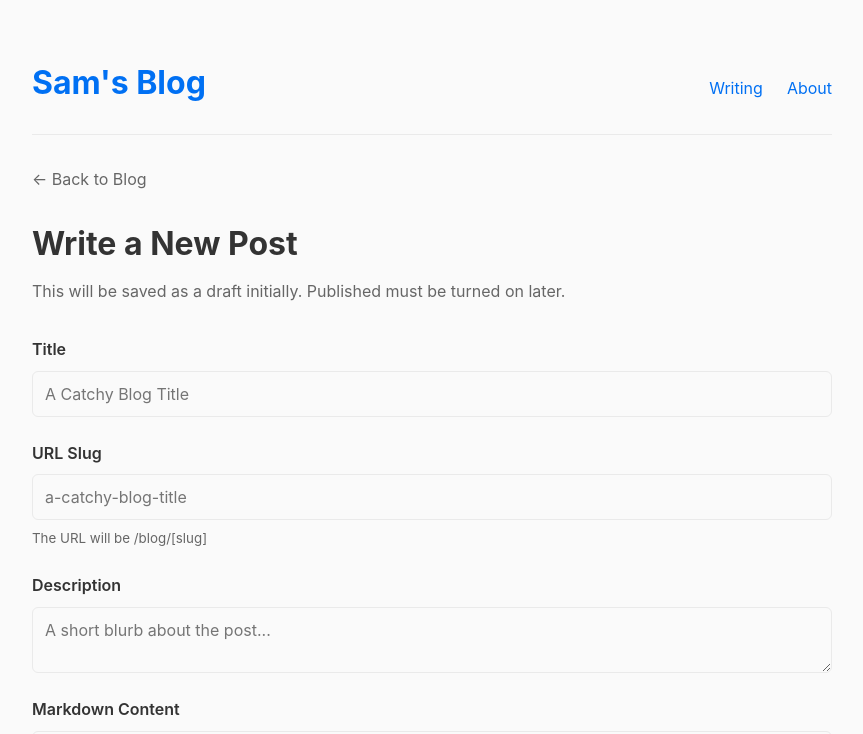
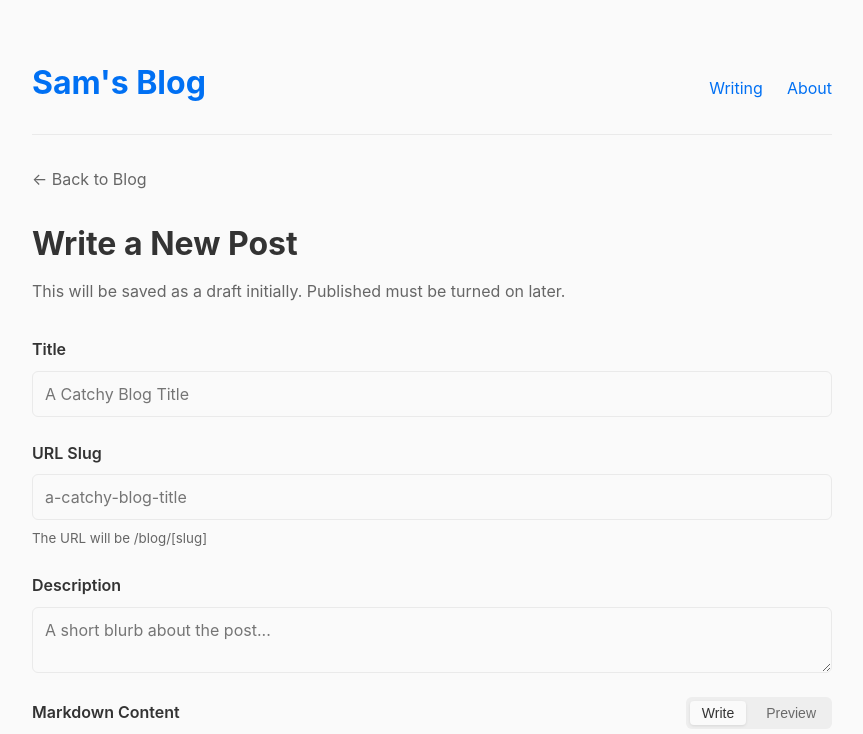
Before and after one commit to pattch-openclaw/blog, a SvelteKit app: page /admin/write in a window 1280 px wide. Shown: the top 734 px of the page, without its empty margins (208-1071 px from the left). Built offline with nearby package versions, Linux system fonts and the light colour scheme.

Commit message:
admin: add live markdown preview to write page

```diff
--- a/package.json
+++ b/package.json
@@ -19,6 +19,7 @@
 		"@sveltejs/adapter-node": "^5.5.4",
 		"@sveltejs/kit": "^2.50.2",
 		"@sveltejs/vite-plugin-svelte": "^6.2.4",
+		"@types/node": "^25.8.0",
 		"husky": "^9.1.7",
 		"mdsvex": "^0.12.7",
 		"svelte": "^5.51.0",
@@ -26,5 +27,8 @@
 		"typescript": "^5.9.3",
 		"vite": "^7.3.1",
 		"vitest": "^4.1.0"
+	},
+	"dependencies": {
+		"marked": "^18.0.3"
 	}
 }
--- a/src/routes/admin/write/+page.svelte
+++ b/src/routes/admin/write/+page.svelte
@@ -1,10 +1,15 @@
 <script lang="ts">
 	import { enhance } from '$app/forms';
+	import { marked } from 'marked';
 
 	let { form } = $props();
 
 	let title = $state('');
 	let slug = $derived(title.toLowerCase().replace(/[^a-z0-9]+/g, '-').replace(/(^-|-$)/g, ''));
+
+	let content = $state('');
+	let isPreview = $state(false);
+	let parsedContent = $derived(marked.parse(content));
 
 	let pending = $state(false);
 	let isSuccess = $state(false);
@@ -69,8 +74,23 @@
 			</div>
 
 			<div class="form-group">
-				<label for="content">Markdown Content</label>
-				<textarea id="content" name="content" rows="15" placeholder="# Hello World\n\nWrite your markdown here..." required></textarea>
+				<div class="editor-header">
+					<label for="content">Markdown Content</label>
+					<div class="editor-tabs">
+						<button type="button" class="tab {isPreview ? '' : 'active'}" onclick={() => isPreview = false}>Write</button>
+						<button type="button" class="tab {isPreview ? 'active' : ''}" onclick={() => isPreview = true}>Preview</button>
+					</div>
+				</div>
+
+				{#if isPreview}
+					<div class="preview-box">
+						<!-- Use @html safely here since it's an admin context, but ideally sanitize -->
+						{@html parsedContent}
+					</div>
+					<input type="hidden" name="content" value={content} />
+				{:else}
+					<textarea id="content" name="content" rows="15" bind:value={content} placeholder="# Hello World\n\nWrite your markdown here..." required></textarea>
+				{/if}
 			</div>
 
 			<div class="form-actions">
@@ -143,6 +163,87 @@
 		gap: 0.5rem;
 	}
 
+	.editor-header {
+		display: flex;
+		justify-content: space-between;
+		align-items: center;
+	}
+
+	.editor-tabs {
+		display: flex;
+		gap: 0.5rem;
+		background: rgba(128, 128, 128, 0.1);
+		padding: 0.25rem;
+		border-radius: 6px;
+	}
+
+	.editor-tabs .tab {
+		background: transparent;
+		border: none;
+		padding: 0.25rem 0.75rem;
+		border-radius: 4px;
+		font-size: 0.875rem;
+		cursor: pointer;
+		color: var(--text-color);
+		opacity: 0.7;
+	}
+
+	.editor-tabs .tab.active {
+		background: var(--bg-color);
+		opacity: 1;
+		box-shadow: 0 1px 3px rgba(0,0,0,0.1);
+		font-weight: 500;
+	}
+
+	.preview-box {
+		padding: 1rem;
+		border: 1px solid var(--border-color);
+		border-radius: 6px;
+		min-height: 200px;
+		background: rgba(128, 128, 128, 0.05);
+	}
+
+	/* Simple markdown preview styles */
+	.preview-box :global(h1), .preview-box :global(h2), .preview-box :global(h3) {
+		margin-top: 1.5rem;
+		margin-bottom: 0.5rem;
+	}
+	.preview-box :global(h1:first-child), .preview-box :global(h2:first-child), .preview-box :global(h3:first-child) {
+		margin-top: 0;
+	}
+	.preview-box :global(p) {
+		margin-bottom: 1rem;
+		line-height: 1.6;
+	}
+	.preview-box :global(ul), .preview-box :global(ol) {
+		margin-left: 1.5rem;
+		margin-bottom: 1rem;
+	}
+	.preview-box :global(pre) {
+		background: #1e1e1e;
+		color: #fff;
+		padding: 1rem;
+		border-radius: 6px;
+		overflow-x: auto;
+		margin-bottom: 1rem;
+	}
+	.preview-box :global(code) {
+		font-family: monospace;
+		background: rgba(128,128,128,0.2);
+		padding: 0.1rem 0.3rem;
+		border-radius: 3px;
+	}
+	.preview-box :global(pre code) {
+		background: transparent;
+		padding: 0;
+	}
+	.preview-box :global(blockquote) {
+		border-left: 4px solid var(--border-color);
+		padding-left: 1rem;
+		margin-left: 0;
+		color: #666;
+	}
+
 	label {
 		font-weight: 600;
 	}
```
Also changed, not shown: 1 other file (tests, documents, lock files or other folders).
